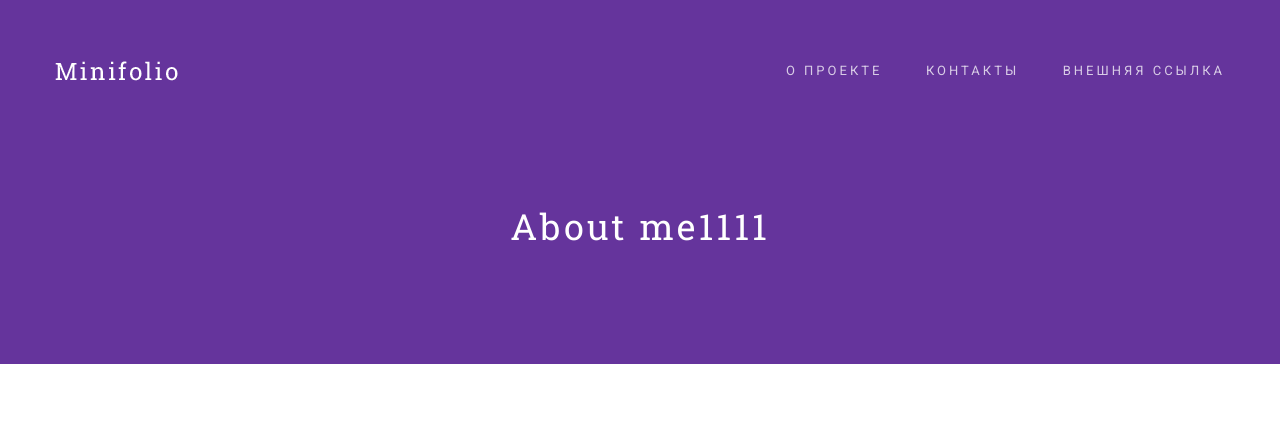
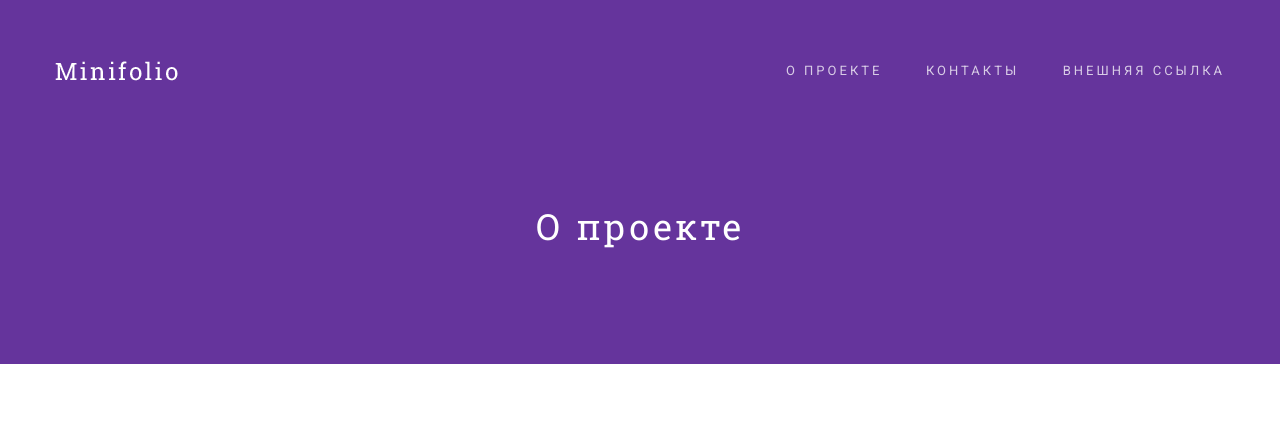
Before and after one commit to putevoditel/martzayac3, a plain HTML site: page about.html in a window 1280 px wide. Shown: the top 443 px of the page. Drawn offline with nearby package versions, Linux system fonts and the light colour scheme.

Commit message:
Update about.html

```diff
--- a/about.html
+++ b/about.html
@@ -40,7 +40,7 @@
   <div class="container">
     <div class="col-md-10 col-md-offset-1">
       <div class="innerbanner-text text-center">
-        <p>About me1111</p>
+        <p>О проекте</p>
         <!-- banner text -->
       </div>
     </div>
```
